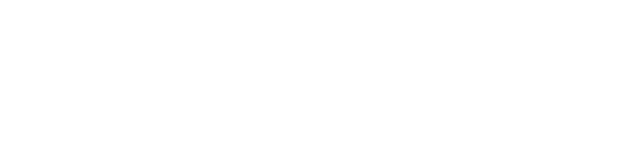
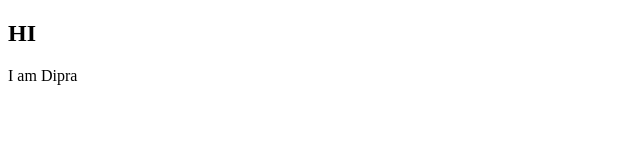
Before and after one commit to Diprakar/Practice1, a plain HTML site: page Tour-of-DOM/index.html in a window 1280 px wide. Shown: the whole page, without its empty margins (0-640 px from the left). Drawn offline with Linux system fonts and the light colour scheme.

Commit message:
folder created

```diff
--- a/index.html
+++ b/Tour-of-DOM/index.html
@@ -6,6 +6,7 @@
     <title>Document</title>
 </head>
 <body>
-
+    <h2>HI</h2>
+    <p>I am Dipra</p>
 </body>
 </html>
```
